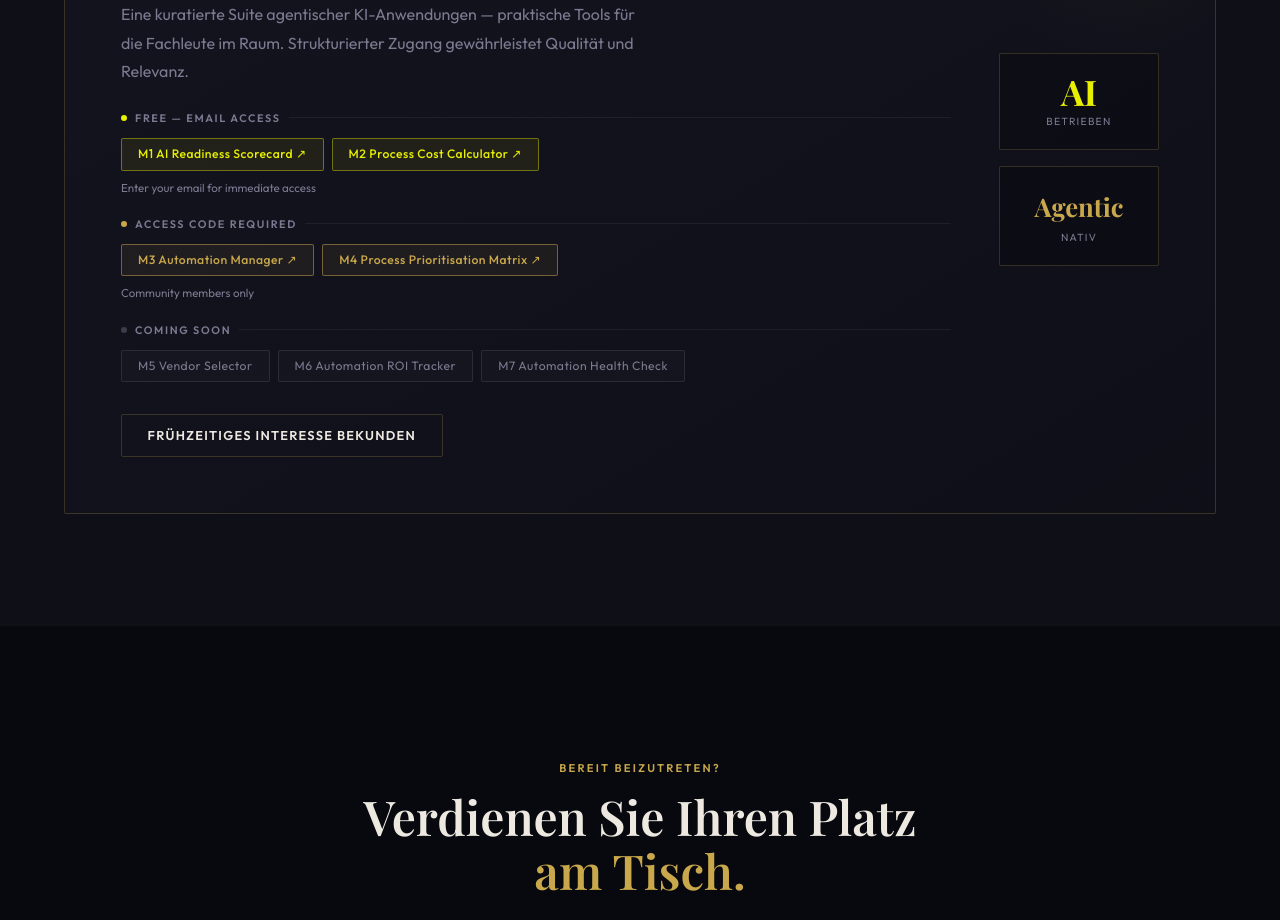
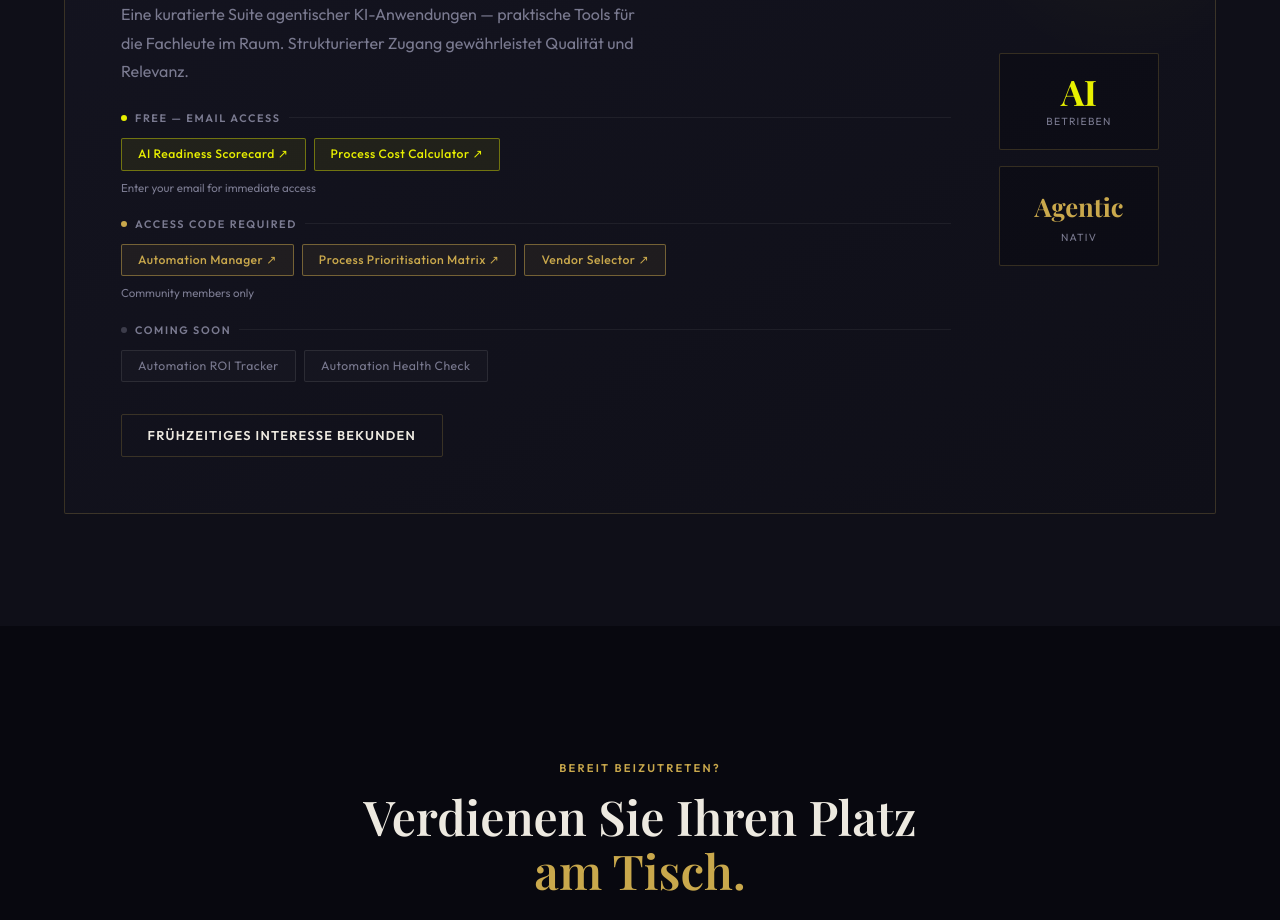
Before and after one commit to markross100/innovateindigital, a Next.js app: page /de in a window 1280 px wide. Shown: the part 5540-6460 px from the top of the page. Built offline with nearby package versions, Linux system fonts and the light colour scheme; a web font is replaced by a local one.

Commit message:
Update Apps.tsx to include the vendor selector app

```diff
--- a/components/Apps.tsx
+++ b/components/Apps.tsx
@@ -9,20 +9,21 @@ export default function Apps() {
   const inView = useInView(ref, { once: true, margin: '0px 0px -60px 0px' })
 
   const liveEmail = [
-    { label: 'M1  AI Readiness Scorecard',  href: 'https://readiness.innovateindigital.com' },
-    { label: 'M2  Process Cost Calculator', href: 'https://costs.innovateindigital.com' },
+    { label: 'AI Readiness Scorecard',  href: 'https://readiness.innovateindigital.com' },
+    { label: 'Process Cost Calculator', href: 'https://costs.innovateindigital.com' },
   ]
 
   const liveCode = [
-    { label: 'M3  Automation Manager',          href: 'https://app.innovateindigital.com' },
-    { label: 'M4  Process Prioritisation Matrix', href: 'https://priority.innovateindigital.com' },
+    { label: 'Automation Manager',          href: 'https://app.innovateindigital.com' },
+    { label: 'Process Prioritisation Matrix', href: 'https://priority.innovateindigital.com' },
+    { label: 'Vendor Selector',             href: 'https://vendor.innovateindigital.com' },
   ]
 
   const coming = [
-    'M5  Vendor Selector',
-    'M6  Automation ROI Tracker',
-    'M7  Automation Health Check',
+    'Automation ROI Tracker',
+    'Automation Health Check',
   ]
+
 
   return (
     <section id="apps" className="py-28 bg-bg2">
```
